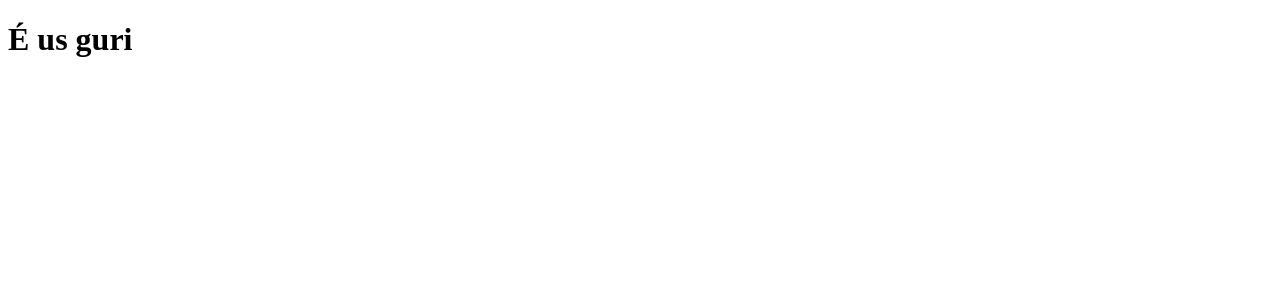
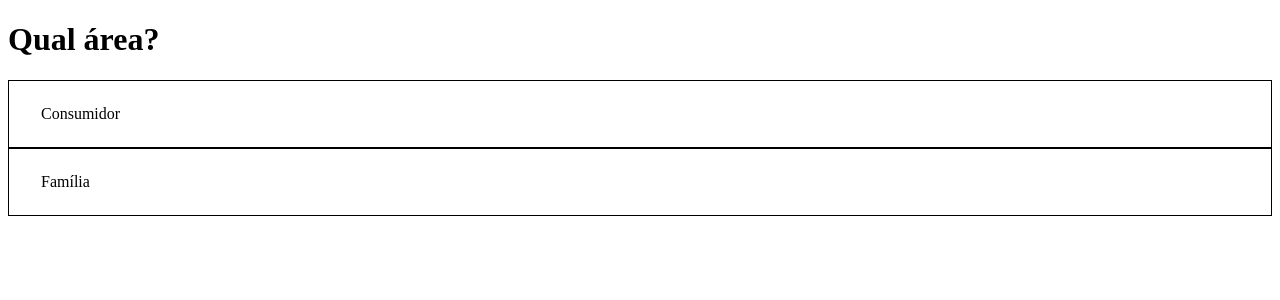
Before and after one commit to hbalardin/ifsul-project, a React (Create React App) app: page / in a window 1280 px wide. Shown: the top 300 px of the page. Built offline with nearby package versions, Linux system fonts and the light colour scheme.

Commit message:
feature (quiz): create a simple page to validate idea
The page does not have any significant style.
It's possible to load question and answers from payload (mock), to navigate to the next question by clicking on an answer and to finish the and receive a congratulations message.

```diff
--- a/src/App.tsx
+++ b/src/App.tsx
@@ -1,3 +1,5 @@
-const App = (): JSX.Element => <h1>É us guri</h1>;
+import { Quiz } from './pages/Quiz';
+
+const App = (): JSX.Element => <Quiz />;
 
 export default App;
--- /dev/null
+++ b/src/pages/Quiz/index.tsx
@@ -0,0 +1,63 @@
+import { useState } from 'react';
+
+import quiz from '../../mocks/quiz.json';
+
+interface Question {
+  title: string;
+  answers: string[];
+  linkedQuestions?: Question[]
+}
+
+export const Quiz = (): JSX.Element => {
+  const [currentQuestion, setCurrentQuestion] = useState<Question>(quiz.data);
+  const [results, setResults] = useState('');
+
+  const handleFinish = (): void => {
+    setResults('Congratulations!');
+  };
+
+  const handleSelectAnswer = (index: number): void => {
+    if (currentQuestion?.linkedQuestions) {
+      return setCurrentQuestion(currentQuestion.linkedQuestions[index]);
+    }
+
+    return handleFinish();
+  };
+
+  const handleRestart = (): void => {
+    setCurrentQuestion(quiz.data);
+    setResults('');
+  };
+
+  return (
+    <div>
+      {results ? (
+        <>
+          <div>{results}</div>
+          <button type="button" onClick={handleRestart}>Restart</button>
+        </>
+      ) : (
+        <>
+          <h1>{currentQuestion.title}</h1>
+          {currentQuestion?.answers?.map((answer, index) => (
+            // just for now
+            /* eslint-disable-next-line */
+            <div
+              // just for now
+              /* eslint-disable-next-line */
+              key={index}
+              style={{
+                padding: '24px 32px',
+                border: '1px solid #000',
+                cursor: 'pointer',
+              }}
+              onClick={() => handleSelectAnswer(index)}
+            >
+              {answer}
+            </div>
+          ))}
+        </>
+      )}
+    </div>
+  );
+};
```
